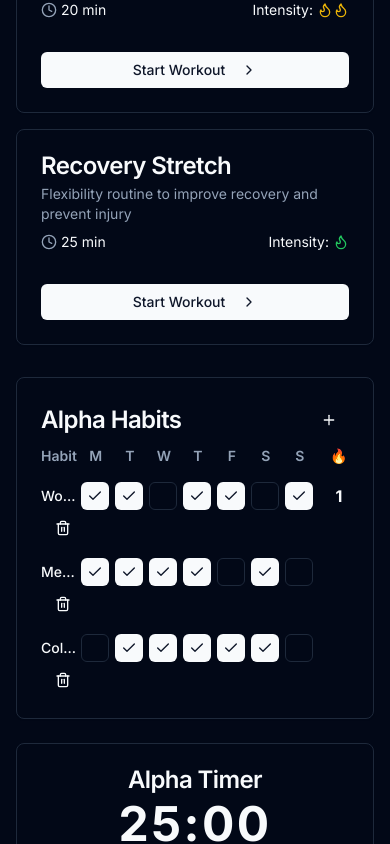
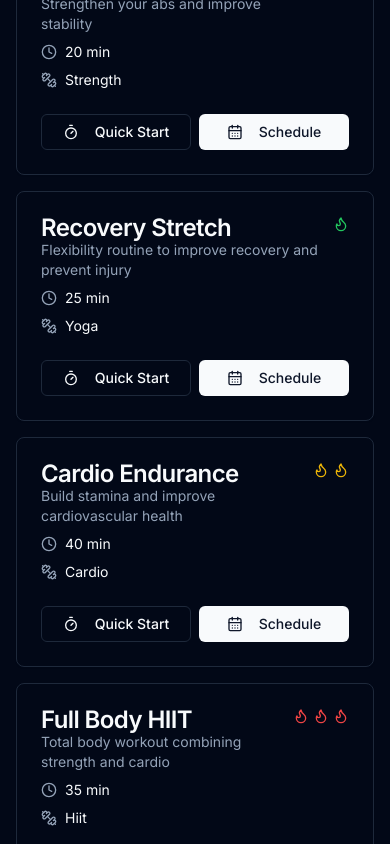
Before and after one commit to Omarkam3l/alpha-grind, a React (Vite) app: page / in a window 390 px wide. Shown: the part 1620-2464 px from the top of the page. Built offline with nearby package versions, Linux system fonts and the light colour scheme.

Commit message:
Enhance application
Refactor and improve the application's code and functionality.

```diff
--- a/src/components/workout-card.tsx
+++ b/src/components/workout-card.tsx
@@ -2,13 +2,15 @@
 import React from "react";
 import { Card, CardContent, CardDescription, CardFooter, CardHeader, CardTitle } from "@/components/ui/card";
 import { Button } from "@/components/ui/button";
-import { Clock, Flame, ChevronRight } from "lucide-react";
+import { Clock, Flame, ChevronRight, Timer, CalendarDays, Dumbbell } from "lucide-react";
+import { cn } from "@/lib/utils";
 
 interface WorkoutCardProps {
   title: string;
   description: string;
   duration: string;
   intensity: "low" | "medium" | "high";
+  type?: string;
   className?: string;
 }
 
@@ -17,6 +19,7 @@ export function WorkoutCard({
   description,
   duration,
   intensity,
+  type = "strength",
   className,
 }: WorkoutCardProps) {
   const intensityColors = {
@@ -32,35 +35,48 @@ export function WorkoutCard({
   };
 
   return (
-    <Card className={className}>
+    <Card className={cn("group hover:shadow-lg transition-all duration-300", className)}>
       <CardHeader className="pb-2">
-        <CardTitle>{title}</CardTitle>
-        <CardDescription>{description}</CardDescription>
+        <div className="flex items-start justify-between">
+          <div>
+            <CardTitle className="group-hover:text-primary transition-colors">
+              {title}
+            </CardTitle>
+            <CardDescription>{description}</CardDescription>
+          </div>
+          <div className="flex gap-1">
+            {[...Array(intensityFlames[intensity])].map((_, i) => (
+              <Flame
+                key={i}
+                className={cn("h-4 w-4", intensityColors[intensity])}
+              />
+            ))}
+          </div>
+        </div>
       </CardHeader>
+
       <CardContent>
-        <div className="flex justify-between text-sm">
-          <div className="flex items-center gap-1">
+        <div className="flex flex-col gap-2 text-sm">
+          <div className="flex items-center gap-2">
             <Clock className="h-4 w-4 text-muted-foreground" />
             <span>{duration}</span>
           </div>
 
-          <div className="flex items-center gap-1">
-            <span>Intensity:</span>
-            <div className="flex">
-              {[...Array(intensityFlames[intensity])].map((_, i) => (
-                <Flame
-                  key={i}
-                  className={`h-4 w-4 ${intensityColors[intensity]}`}
-                />
-              ))}
-            </div>
+          <div className="flex items-center gap-2">
+            <Dumbbell className="h-4 w-4 text-muted-foreground" />
+            <span className="capitalize">{type}</span>
           </div>
         </div>
       </CardContent>
-      <CardFooter>
-        <Button className="w-full mt-2" size="sm">
-          <span>Start Workout</span>
-          <ChevronRight className="h-4 w-4 ml-2" />
+
+      <CardFooter className="grid grid-cols-2 gap-2">
+        <Button variant="outline" size="sm" className="w-full">
+          <Timer className="h-4 w-4 mr-2" />
+          Quick Start
+        </Button>
+        <Button className="w-full" size="sm">
+          <CalendarDays className="h-4 w-4 mr-2" />
+          Schedule
         </Button>
       </CardFooter>
     </Card>
@@ -74,31 +90,54 @@ export function WorkoutGrid() {
       description: "High intensity interval training to maximize calorie burn",
       duration: "30 min",
       intensity: "high" as const,
+      type: "hiit",
     },
     {
       title: "Upper Body Power",
       description: "Build strength and definition in your chest, back, and arms",
       duration: "45 min",
       intensity: "medium" as const,
+      type: "strength",
     },
     {
       title: "Core Crusher",
       description: "Strengthen your abs and improve stability",
       duration: "20 min",
       intensity: "medium" as const,
+      type: "strength",
     },
     {
       title: "Recovery Stretch",
       description: "Flexibility routine to improve recovery and prevent injury",
       duration: "25 min",
       intensity: "low" as const,
+      type: "yoga",
+    },
+    {
+      title: "Cardio Endurance",
+      description: "Build stamina and improve cardiovascular health",
+      duration: "40 min",
+      intensity: "medium" as const,
+      type: "cardio",
+    },
+    {
+      title: "Full Body HIIT",
+      description: "Total body workout combining strength and cardio",
+      duration: "35 min",
+      intensity: "high" as const,
+      type: "hiit",
     },
   ];
 
   return (
-    <div className="grid grid-cols-1 md:grid-cols-2 lg:grid-cols-4 gap-4">
+    <div className="grid grid-cols-1 md:grid-cols-2 lg:grid-cols-3 gap-4">
       {workouts.map((workout, index) => (
-        <WorkoutCard key={index} {...workout} />
+        <WorkoutCard
+          key={index}
+          {...workout}
+          className="animate-fade-in [animation-delay:var(--delay)]"
+          style={{ ['--delay' as any]: `${index * 100}ms` }}
+        />
       ))}
     </div>
   );
--- /dev/null
+++ b/src/components/workouts/workout-filters.tsx
@@ -0,0 +1,80 @@
+
+import * as React from "react";
+import { Button } from "@/components/ui/button";
+import { Clock, Dumbbell, Flame } from "lucide-react";
+import {
+  Select,
+  SelectContent,
+  SelectItem,
+  SelectTrigger,
+  SelectValue,
+} from "@/components/ui/select";
+
+interface WorkoutFiltersProps {
+  onFilterChange: (filter: {
+    duration?: string;
+    intensity?: "low" | "medium" | "high";
+    type?: string;
+  }) => void;
+}
+
+export function WorkoutFilters({ onFilterChange }: WorkoutFiltersProps) {
+  return (
+    <div className="flex flex-wrap gap-4 mb-6">
+      <Select
+        onValueChange={(value) =>
+          onFilterChange({ duration: value === "all" ? undefined : value })
+        }
+      >
+        <SelectTrigger className="w-[180px]">
+          <Clock className="mr-2 h-4 w-4" />
+          <SelectValue placeholder="Duration" />
+        </SelectTrigger>
+        <SelectContent>
+          <SelectItem value="all">All Durations</SelectItem>
+          <SelectItem value="0-15">0-15 minutes</SelectItem>
+          <SelectItem value="15-30">15-30 minutes</SelectItem>
+          <SelectItem value="30-45">30-45 minutes</SelectItem>
+          <SelectItem value="45+">45+ minutes</SelectItem>
+        </SelectContent>
+      </Select>
+
+      <Select
+        onValueChange={(value) =>
+          onFilterChange({
+            intensity: value === "all" ? undefined : (value as "low" | "medium" | "high"),
+          })
+        }
+      >
+        <SelectTrigger className="w-[180px]">
+          <Flame className="mr-2 h-4 w-4" />
+          <SelectValue placeholder="Intensity" />
+        </SelectTrigger>
+        <SelectContent>
+          <SelectItem value="all">All Intensities</SelectItem>
+          <SelectItem value="low">Low</SelectItem>
+          <SelectItem value="medium">Medium</SelectItem>
+          <SelectItem value="high">High</SelectItem>
+        </SelectContent>
+      </Select>
+
+      <Select
+        onValueChange={(value) =>
+          onFilterChange({ type: value === "all" ? undefined : value })
+        }
+      >
+        <SelectTrigger className="w-[180px]">
+          <Dumbbell className="mr-2 h-4 w-4" />
+          <SelectValue placeholder="Type" />
+        </SelectTrigger>
+        <SelectContent>
+          <SelectItem value="all">All Types</SelectItem>
+          <SelectItem value="strength">Strength</SelectItem>
+          <SelectItem value="cardio">Cardio</SelectItem>
+          <SelectItem value="hiit">HIIT</SelectItem>
+          <SelectItem value="yoga">Yoga</SelectItem>
+        </SelectContent>
+      </Select>
+    </div>
+  );
+}
--- /dev/null
+++ b/src/pages/Workouts.tsx
@@ -0,0 +1,34 @@
+
+import React, { useState } from "react";
+import { Layout } from "@/components/layout/layout";
+import { WorkoutGrid } from "@/components/workout-card";
+import { WorkoutFilters } from "@/components/workouts/workout-filters";
+
+export default function WorkoutsPage() {
+  const [filters, setFilters] = useState({
+    duration: undefined,
+    intensity: undefined,
+    type: undefined,
+  });
+
+  return (
+    <Layout>
+      <div className="max-w-7xl mx-auto space-y-6">
+        <div className="flex flex-col gap-2">
+          <h1 className="text-4xl font-bold">Workout Library</h1>
+          <p className="text-muted-foreground">
+            Choose from our collection of professionally designed workouts
+          </p>
+        </div>
+
+        <WorkoutFilters
+          onFilterChange={(newFilters) =>
+            setFilters((prev) => ({ ...prev, ...newFilters }))
+          }
+        />
+
+        <WorkoutGrid />
+      </div>
+    </Layout>
+  );
+}
```
